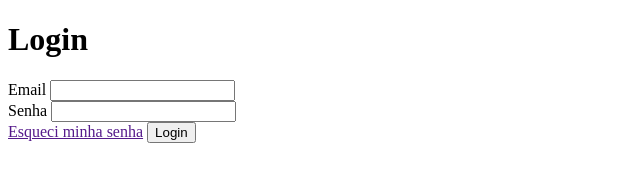
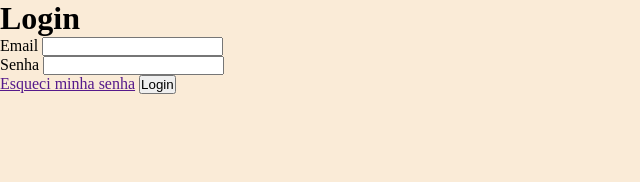
Before and after one commit to Jessica-dev21/teste_online, a plain HTML site: page index.html in a window 1280 px wide. Shown: the whole page, without its empty margins (0-640 px from the left). Drawn offline with Linux system fonts and the light colour scheme.

Commit message:
link css color body

```diff
--- /dev/null
+++ b/CSS/body.css
@@ -0,0 +1,3 @@
+body{
+    background-color: antiquewhite;
+}
--- a/index.html
+++ b/index.html
@@ -4,7 +4,7 @@
     <meta charset="UTF-8">
     <meta name="viewport" content="width=device-width, initial-scale=1.0">
     <title>Document</title>
-    <link rel="stylesheet" href=CSS/style.css">
+   <link rel="stylesheet" href="/CSS/style.css">
 </head>
 <body>
     <main>
```
